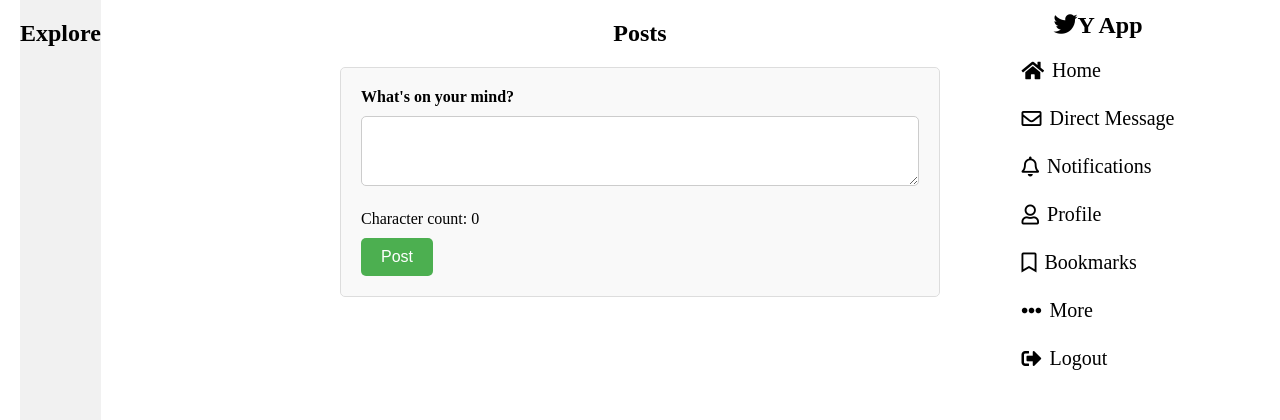
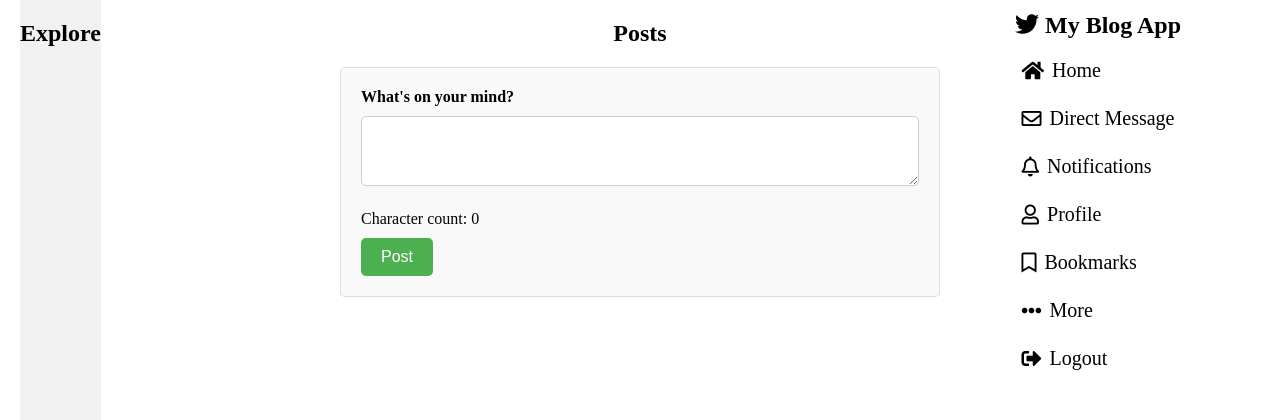
Before and after one commit to WRITAM96/micro-blog, a PHP site: page / in a window 1280 px wide. Shown: the top 420 px of the page. Run offline with PHP 8.4, Linux system fonts and the light colour scheme; the visitor is signed in with stand-in values (Sample User, id 1); data that the repository does not hold is empty.

Commit message:
update changes

```diff
--- a/index.php
+++ b/index.php
@@ -3,7 +3,7 @@
 <head>
     <meta charset="UTF-8">
     <meta name="viewport" content="width=device-width, initial-scale=1.0">
-    <title>Y App</title>
+    <title>My Blog App</title>
     <link rel="stylesheet" href="https://cdnjs.cloudflare.com/ajax/libs/font-awesome/5.15.3/css/all.min.css">
     <link rel="stylesheet" type="text/css" href="./css/stextyle.css">
     <link rel="stylesheet" type="text/css" href="./css/dropdown.css">
@@ -21,7 +21,7 @@
 <div class="container">
   <nav class="navbar">
     <a class="navbar__logo" href="#" onclick="scrollToTop()">
-      <i class="fab fa-twitter"></i>Y App
+      <i class="fab fa-twitter"></i> My Blog App
     </a>
     <div class="navbar__links">
       <a class="navbar__link" href="#" onclick="scrollToTop()">
```
